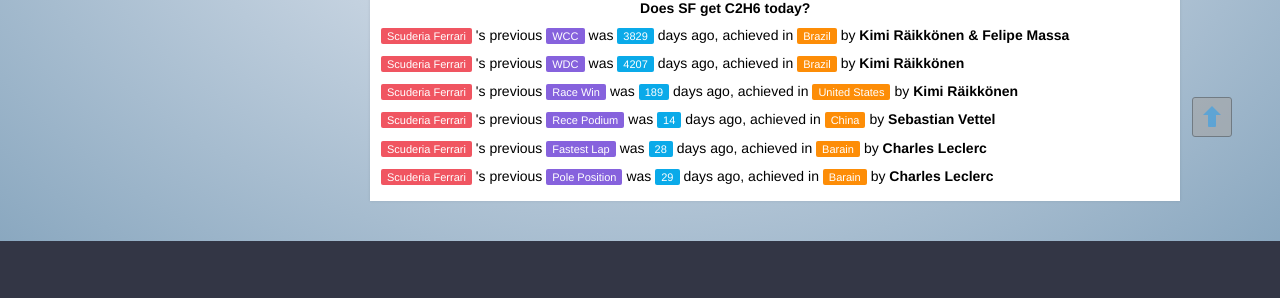
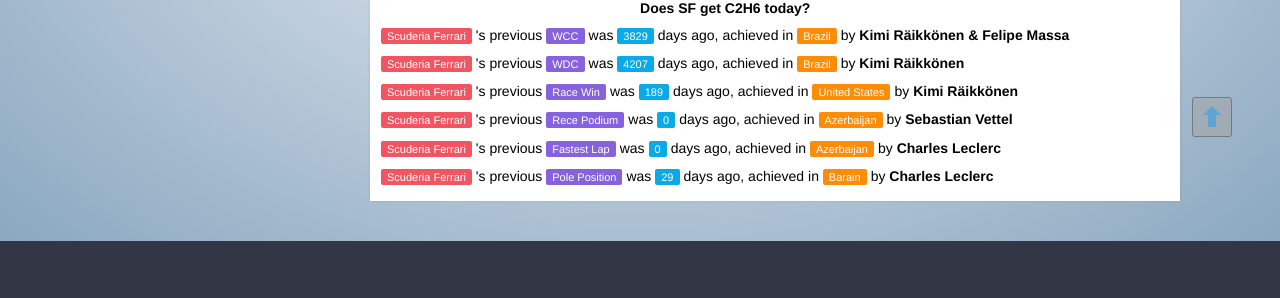
Before and after one commit to pw1316/pw1316.github.io, a Jekyll site: the page built from index.md, in a window 1280 px wide. Shown: the part 650-948 px from the top of the page. Built offline with Jekyll 4.4.1, drawn with Linux system fonts in a browser that asks for light colours; nearby versions of some CDN libraries.

Commit message:
Azerbaijan GP update

```diff
--- a/_data/Ferrari/Record.json
+++ b/_data/Ferrari/Record.json
@@ -4,8 +4,8 @@
     {"name":"WCC","when":"2008-11-02 00:00:00 +0000","who":"Kimi Räikkönen & Felipe Massa","where":"Brazil"},
     {"name":"WDC","when":"2007-10-21 00:00:00 +0000","who":"Kimi Räikkönen","where":"Brazil"},
     {"name":"Race Win","when":"2018-10-21 00:00:00 +0000","who":"Kimi Räikkönen","where":"United States"},
-    {"name":"Rece Podium","when":"2019-04-14 00:00:00 +0000","who":"Sebastian Vettel","where":"China","position":3},
-    {"name":"Fastest Lap","when":"2019-03-31 00:00:00 +0000","who":"Charles Leclerc","where":"Barain","position":3},
+    {"name":"Rece Podium","when":"2019-04-28 00:00:00 +0000","who":"Sebastian Vettel","where":"Azerbaijan","position":3},
+    {"name":"Fastest Lap","when":"2019-04-28 00:00:00 +0000","who":"Charles Leclerc","where":"Azerbaijan","position":5},
     {"name":"Pole Position","when":"2019-03-30 00:00:00 +0000","who":"Charles Leclerc","where":"Barain"}
   ]
 }
```
